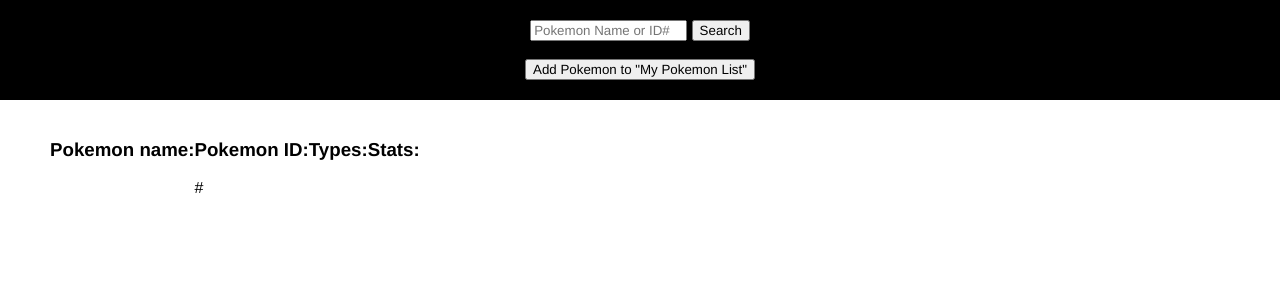
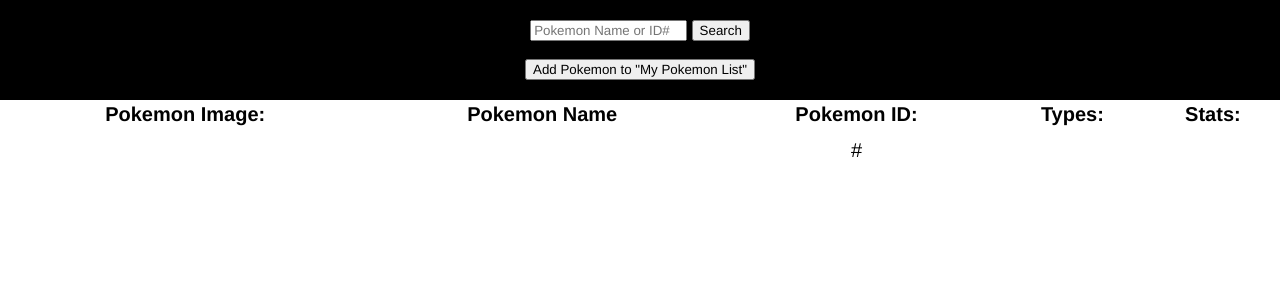
Before and after one commit to Exiled184/Pokedex, a Node server app: page /pokemons/search in a window 1280 px wide. Shown: the part 50-350 px from the top of the page. Run offline with Node 20, Linux system fonts and the light colour scheme; the visitor is signed in with stand-in values (Sample User, id 1); data that the repository does not hold is empty; some libraries are stand-ins or nearby versions.

Commit message:
table on the search search page

```diff
--- a/controllers/pokemons.js
+++ b/controllers/pokemons.js
@@ -109,5 +109,5 @@
 
 async function show(req, res) {
   const pokemon = await Pokemon.findById(req.params.id);
-  res.render(`pokemons/${Pokemon.id}`, { title: "Pokemon Details", pokemon });
+  res.render(`pokemons/${pokemon._id}`, { title: "Pokemon Details", pokemon });
 }
--- a/public/stylesheets/style.css
+++ b/public/stylesheets/style.css
@@ -93,8 +93,6 @@
 }
 
 .pokemon_info_container {
-  display: flex;
-  align-content: center;
   padding: 0 20px 0 30px;
   margin: 20px;
 }
--- a/views/pokemons/search.ejs
+++ b/views/pokemons/search.ejs
@@ -13,37 +13,47 @@
     </div>
 </main>
 <body>
-    <div class="pokemon_info_container">
-    <div class="pokemon_info_image">
-        <img src='<%= pokemon ? pokemon.sprites.front_default: "" %>' class="pokemon_image"></img></div>
+    <table>
 
-    <div class="pokemon_info_name">
-        <h3>Pokemon name:</h3>
-        <p class="pokemon_name"><%= pokemon ? pokemon.name: "" %></p></div>
-    <div class="pokemon_info_id">
-        <h3>Pokemon ID:</h3>
-        <p class="pokemon_id">#<%= pokemon ? pokemon.id: "" %></p></div>
-    <div class="pokemon_info_types">
-        <h3>Types:</h3>
-        <p class="pokemon_type">
+        <tr>
+            <th>Pokemon Image:</th>
+            <th>Pokemon Name</th>
+            <th>Pokemon ID:</th>
+            <th>Types:</th>
+            <th>Stats:</th>
+
+          </tr>
+<tbody>
+    <td class="pokemon_info_image">
+        <img src='<%= pokemon ? pokemon.sprites.front_default: "" %>' class="pokemon_image"></img></td>
+
+
+
+        <td class="pokemon_name"><%= pokemon ? pokemon.name: "" %></td>
+
+
+        <td class="pokemon_id">#<%= pokemon ? pokemon.id: "" %></td>
+
+
+        <td class="pokemon_type">
             <% if (pokemon && pokemon.types) { %>
                 <% pokemon.types.forEach(function(typeObj) { %>
                     <p><%= typeObj.type.name %></p>
                 <% }) %>
             <% } %>
-         </p></div>
-    <div class="pokemon_info_stats">
-         <h3>Stats:</h3>
-         <p class="pokemon_stats">
+                </td>
+
+
+         <td class="pokemon_stats">
             <% if(pokemon && pokemon.stats) { %>
                 <% pokemon.stats.forEach(function(statsObj) { %>
                 <p><%= statsObj.stat.name %>: <%= statsObj.base_stat %></p>
                 <progress value = "<%= statsObj.base_stat %>" max="100"></progress>
                 <% }) %>
                <% } %>
-         </p></div>
-
-
+                </td>
+            </tbody>
+        </table>
 </body>
 
 
```
Also changed, not shown: views/games/index.ejs (+8 -6 lines).
